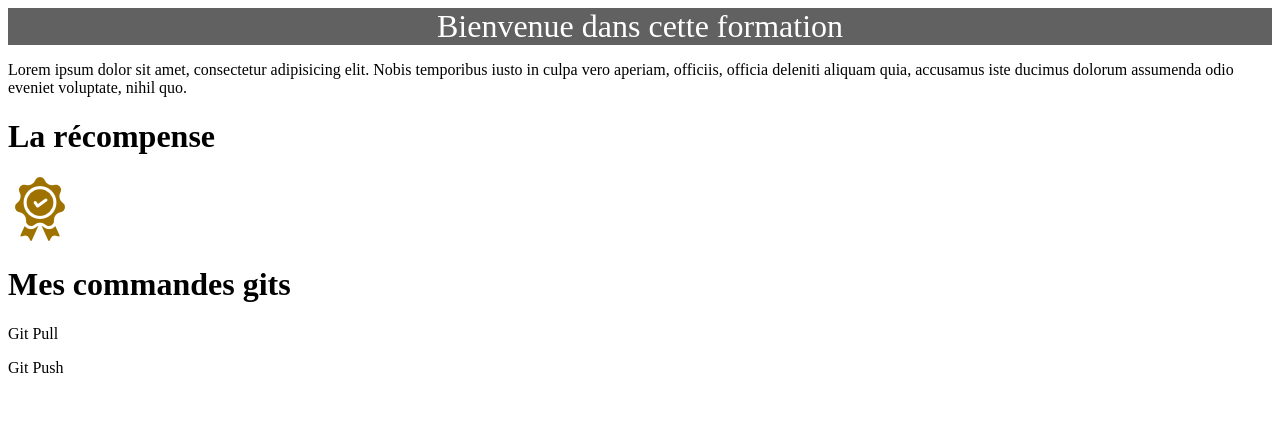
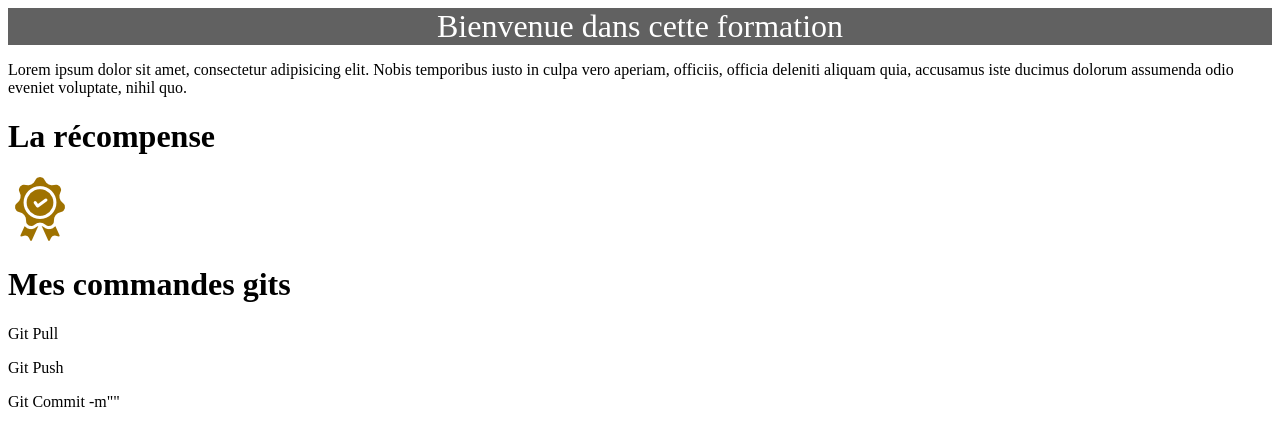
Before and after one commit to ChristopherLegrand/mon_site_web2, a plain HTML site: page index.html in a window 1280 px wide. Drawn offline with Linux system fonts and the light colour scheme.

Commit message:
ajout du git commit -m

```diff
--- a/index.html
+++ b/index.html
@@ -31,6 +31,7 @@
        <h1>Mes commandes gits</h1>
        <p> Git Pull </p>
        <p> Git Push</p>
+       <p> Git Commit -m""</p>
    </div>
 
 </body>
```
